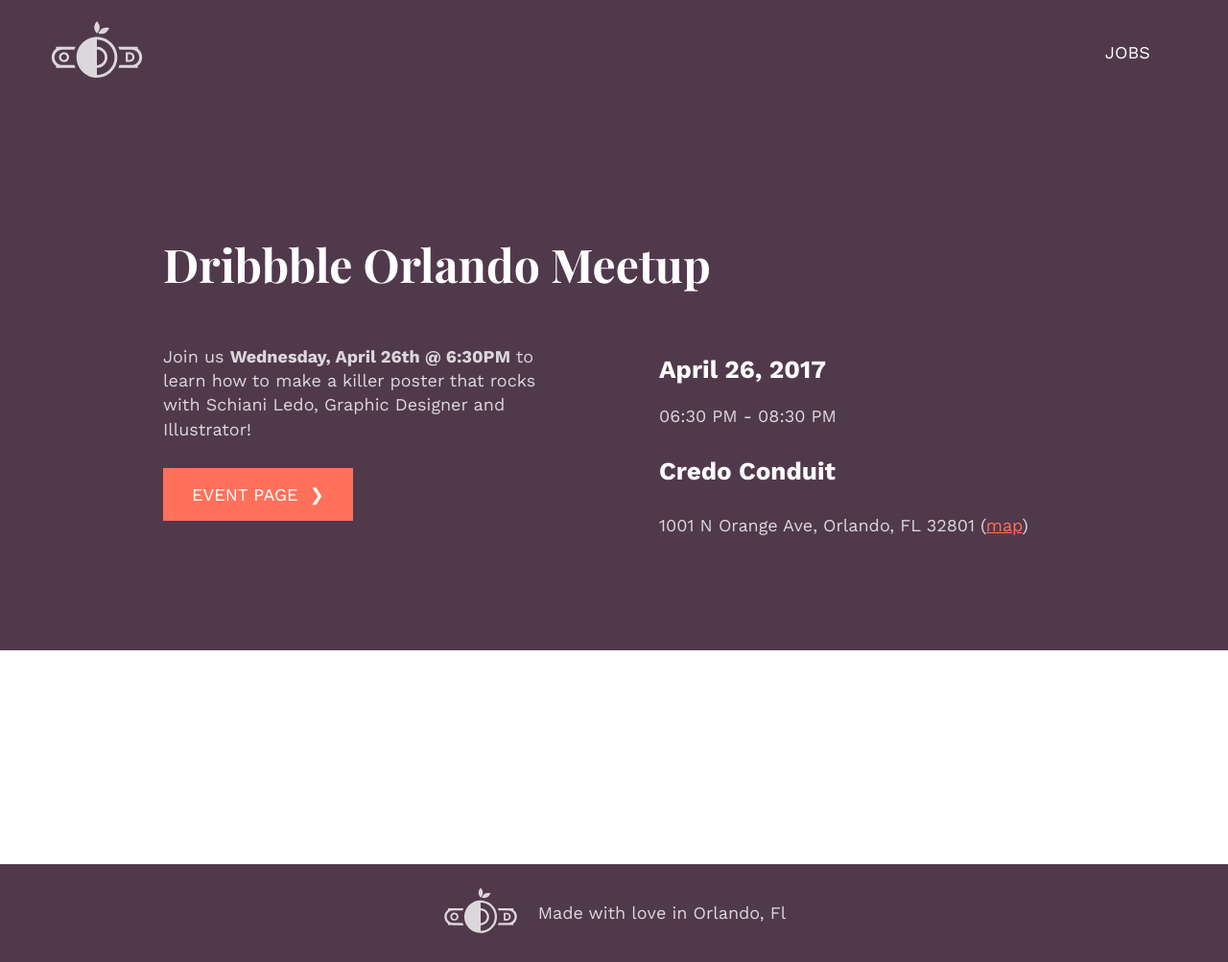
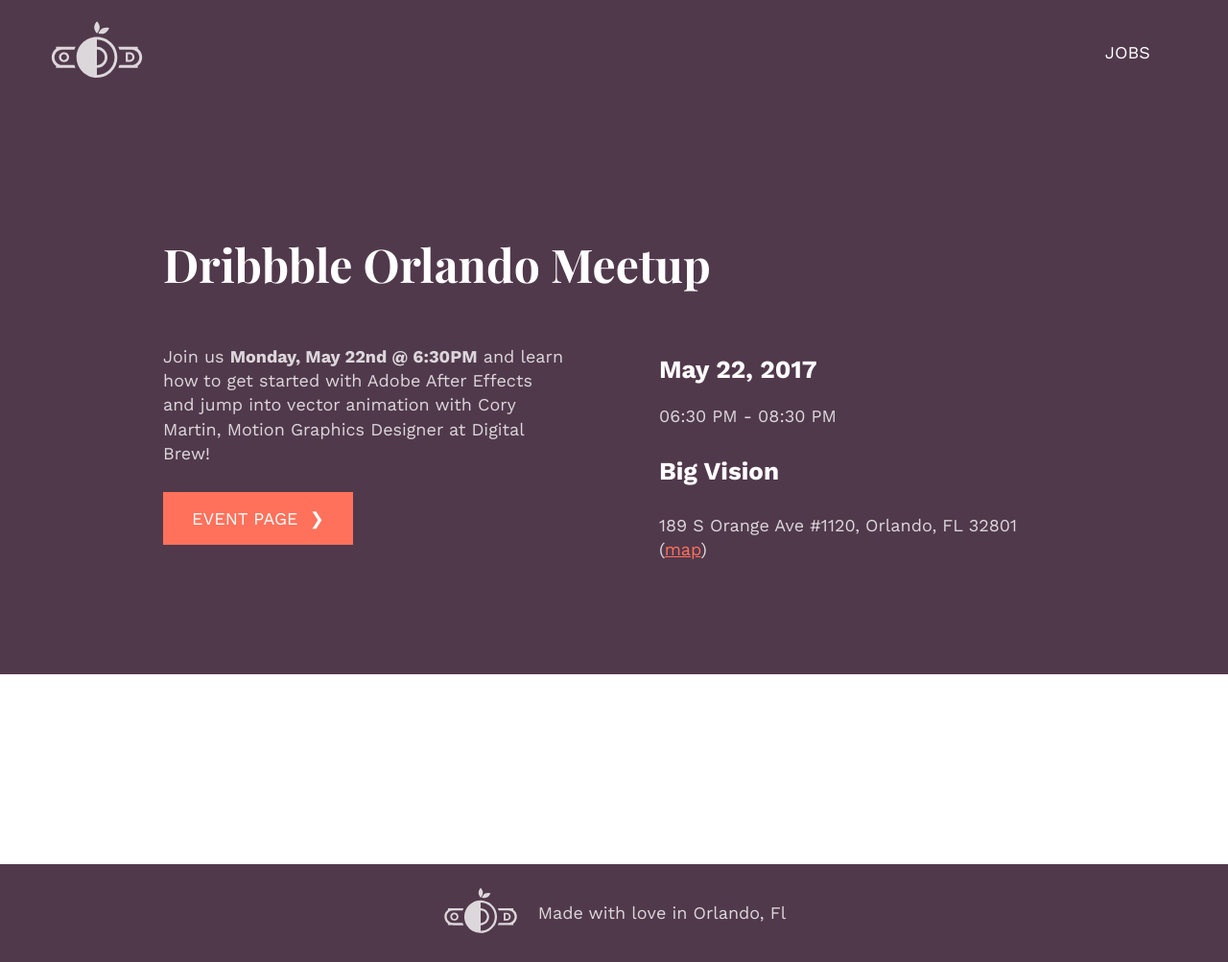
Before and after one commit to whosdustin/orlando-designers, a Jekyll site: the page built from _events/Dribbble-Orlando-Meetup.markdown, in a window 1280 px wide. Shown: the whole page at 96% size. Built offline with Jekyll 4.4.1, drawn with Linux system fonts in a browser that asks for light colours; comment, search, counter and statistics services are not loaded.

Commit message:
Updated Dribbble Orlando Meetup

```diff
--- a/_events/Dribbble-Orlando-Meetup.markdown
+++ b/_events/Dribbble-Orlando-Meetup.markdown
@@ -5,11 +5,11 @@
 - meetup
 tags:
 - dribbblemeetup orlando
-start_date: 2017-04-26 18:30:00 -04:00
-end_date: 2017-04-26 20:30:00 -04:00
-location_name: Credo Conduit
-address: 1001 N Orange Ave, Orlando, FL 32801
-link: https://nvite.com/DribbbleOrlando/73nldj
+start_date: 2017-05-22 18:30:00 -04:00
+end_date: 2017-05-22 20:30:00 -04:00
+location_name: Big Vision
+address: '189 S Orange Ave #1120, Orlando, FL 32801'
+link: https://nvite.com/DribbbleOrlando/6qvl69
 ---
 
-Join us **Wednesday, April 26th @ 6:30PM** to learn how to make a killer poster that rocks with Schiani Ledo, Graphic Designer and Illustrator!
+Join us **Monday, May 22nd @ 6:30PM** and learn how to get started with Adobe After Effects and jump into vector animation with Cory Martin, Motion Graphics Designer at Digital Brew!
```
